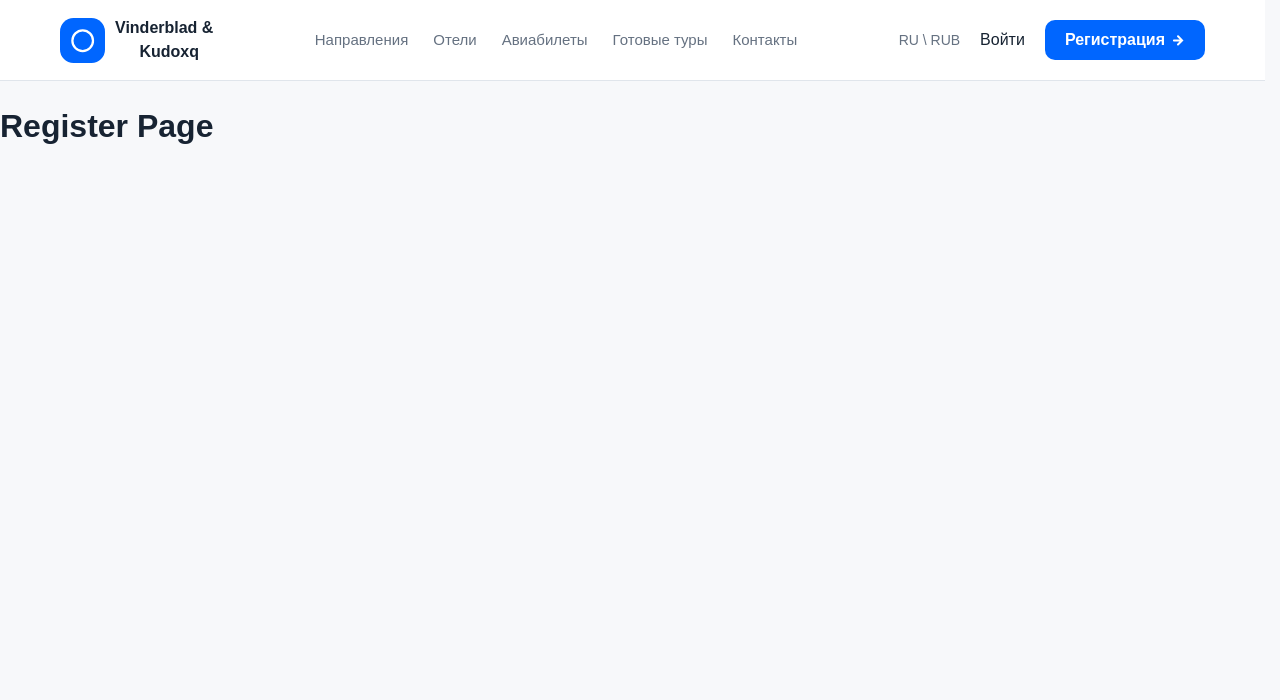
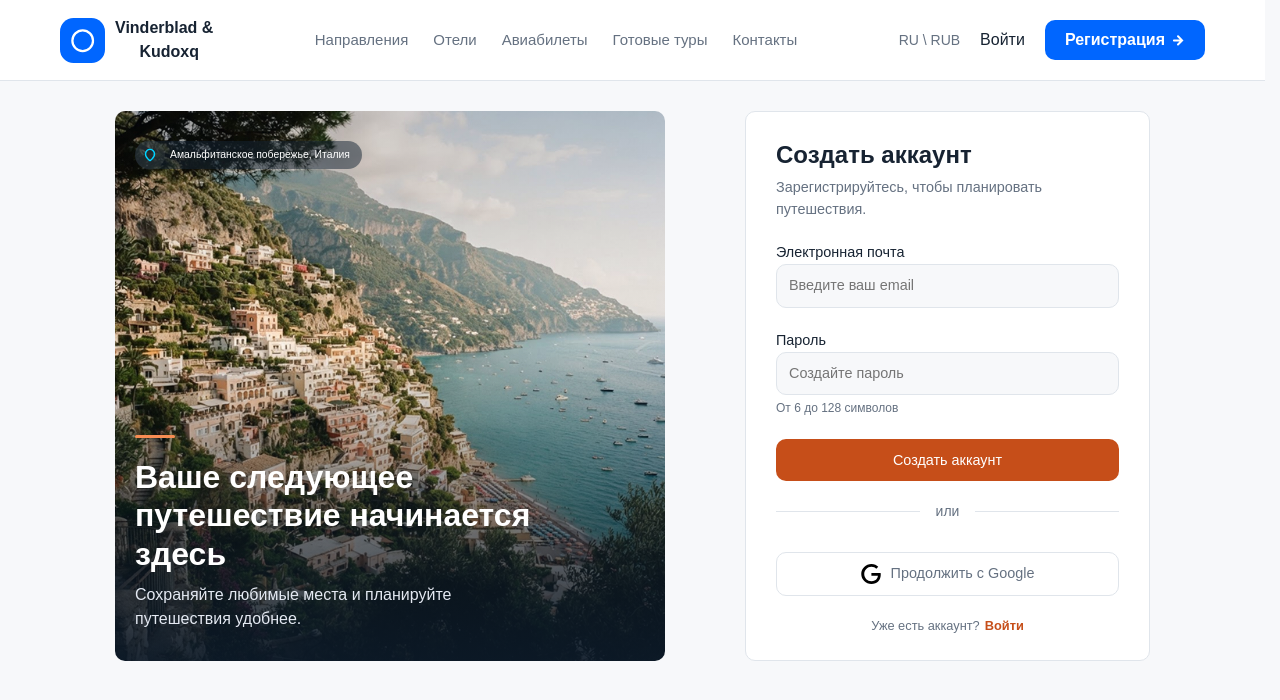
Before and after one commit to Vinderblad7/booking-microservices, a React app in the folder frontend/: page /register in a window 1280 px wide. Shown: the top 700 px of the page. Built offline with nearby package versions, Linux system fonts and the light colour scheme; the HTML template or start-up script is replaced by a standard one; a web font is replaced by a local one.

Commit message:
frontend: designed registration page

```diff
--- a/frontend/src/components/AuthForm/AuthForm.css
+++ b/frontend/src/components/AuthForm/AuthForm.css
@@ -0,0 +1,180 @@
+.auth-form {
+    width: 100%;
+    max-width: 450px;
+    max-height: 600px;
+
+    border: 1px solid var(--color-stroke);
+    border-radius: var(--border-radius-sm);
+
+    background-color: var(--color-light);
+
+    padding: 25px 30px 25px 30px;
+}
+
+.auth-form-header {
+    margin-bottom: 20px;
+}
+
+.auth-form-title {
+    font-size: 1.5rem;
+    font-weight: 600;
+}
+
+.auth-form-text {
+    font-size: 0.9rem;
+    font-weight: 400;
+    color: var(--color-text-secondary);
+    margin-top: 4px;
+}
+
+.auth-form-fields {
+    display: flex;
+    flex-direction: column;
+    gap: 20px;
+}
+
+.auth-field {
+    display: flex;
+    flex-direction: column;
+}
+
+.auth-form-field label {
+    font-size: 0.9rem;
+    font-weight: 500;
+    margin-bottom: 6px;
+}
+
+.auth-form-field input {
+    width: 100%;
+    box-sizing: border-box;
+    padding: 10px 12px;
+
+    border: 1px solid var(--color-stroke);
+    border-radius: var(--border-radius-sm);
+
+    background-color: var(--color-bg);
+    color: var(--color-text-secondary);
+
+    font-size: 0.9rem;
+
+    outline: none;
+
+    transition: var(--transition-duration);
+}
+
+.auth-form-field input:focus {
+    border-color: var(--color-primary);
+}
+
+.auth-field-hint {
+    font-size: 0.75rem;
+    font-weight: 400;
+    color: var(--color-text-secondary);
+    margin-top: 4px;
+}
+
+.auth-submit-button {
+    display: flex;
+    justify-content: center;
+    align-items: center;
+
+    width: 100%;
+    min-height: 42px;
+    padding: 10px 12px;
+
+    border-radius: var(--border-radius-sm);
+    background-color: var(--color-orange);
+    color: var(--color-light);
+    font-size: 0.9rem;
+    font-weight: 500;
+
+    border: none;
+
+    cursor: pointer;
+    transition: var(--transition-duration);
+}
+
+.auth-submit-button:hover {
+    transform: translateY(-2px);
+    filter: brightness(0.95);
+}
+
+.auth-submit-button__google {
+    display: inline-flex;
+    justify-content: center;
+    align-items: center;
+    gap: 10px;
+
+    width: 100%;
+    min-height: 42px;
+    padding: 10px 12px;
+    margin-top: 10px;
+
+    border-radius: var(--border-radius-sm);
+    background-color: var(--color-light);
+    color: var(--color-text-secondary);
+    font-size: 0.9rem;
+    font-weight: 500;
+
+    border: 1px solid var(--color-stroke);
+
+    cursor: pointer;
+    transition: var(--transition-duration);
+}
+
+.auth-submit-button__google:hover {
+    transform: translateY(-2px);
+    filter: brightness(0.95);
+}
+
+.btn-icon__google {
+    width: 20px;
+    height: 20px;
+    flex-shrink: 0;
+}
+
+.auth-devider {
+    display: flex;
+    align-items: center;
+    gap: 16px;
+
+    margin: 20px 0;
+
+    color: var(--color-text-secondary);
+    font-size: 0.875rem;
+}
+
+.auth-devider::before,
+.auth-devider::after {
+    content: "";
+    flex: 1;
+    height: 1px;
+    background-color: var(--color-stroke);
+}
+
+.auth-footer {
+    display: flex;
+    justify-content: center;
+    align-items: center;
+
+    margin-top: 20px;
+    gap: 5px;
+
+    font-size: 0.8rem;
+}
+
+.auth-footer span {
+    color: var(--color-text-secondary);
+}
+
+.auth-footer a {
+    color: var(--color-orange);
+    font-weight: 600;
+
+    transition: var(--transition-duration);
+}
+
+.auth-footer a:hover {
+    transform: translateY(-2px);
+    filter: brightness(0.95);
+}
--- a/frontend/src/components/AuthForm/AuthForm.jsx
+++ b/frontend/src/components/AuthForm/AuthForm.jsx
@@ -0,0 +1,67 @@
+import './AuthForm.css';
+
+function AuthForm() {
+    return (
+        <div className="auth-form">
+            <div className="auth-form-header">
+
+                <h2 className="auth-form-title">Создать аккаунт</h2>
+                <p className="auth-form-text">Зарегистрируйтесь, чтобы планировать путешествия.</p>
+
+            </div>
+
+            <form className="auth-form-fields">
+                <div className="auth-form-field">
+                    <label htmlFor="email">Электронная почта</label>
+                    <input
+                        className="auth-form__input"
+                        type="email"
+                        id="email"
+                        name="email"
+                        placeholder="Введите ваш email"
+                        autoComplete="email"
+                        required
+                    />
+                </div>
+
+                <div className="auth-form-field">
+                    <label htmlFor="password">Пароль</label>
+                    <input
+                        className="auth-form__input"
+                        type="password"
+                        id="password"
+                        name="password"
+                        placeholder="Создайте пароль"
+                        autoComplete="new-password"
+                        required
+                    />
+
+                    <span className="auth-field-hint">
+                        От 6 до 128 символов
+                    </span>
+                </div>
+
+                <button className="auth-submit-button" type="submit">
+                    Создать аккаунт
+                </button>
+
+            </form>
+
+            <div className="auth-devider">
+                <span>или</span>
+            </div>
+
+            <button className=" auth-submit-button__google" type="button">
+                <svg className="btn-icon__google" role="img" viewBox="0 0 24 24" xmlns="http://www.w3.org/2000/svg"><title>Google</title><path d="M12.48 10.92v3.28h7.84c-.24 1.84-.853 3.187-1.787 4.133-1.147 1.147-2.933 2.4-6.053 2.4-4.827 0-8.6-3.893-8.6-8.72s3.773-8.72 8.6-8.72c2.6 0 4.507 1.027 5.907 2.347l2.307-2.307C18.747 1.44 16.133 0 12.48 0 5.867 0 .307 5.387.307 12s5.56 12 12.173 12c3.573 0 6.267-1.173 8.373-3.36 2.16-2.16 2.84-5.213 2.84-7.667 0-.76-.053-1.467-.173-2.053H12.48z"/></svg>
+                Продолжить с Google
+            </button>
+
+            <div className='auth-footer'>
+                <span>Уже есть аккаунт?</span>
+                <a href='/Login'>Войти</a>
+            </div>
+        </div>
+    );
+}
+
+export default AuthForm;
--- a/frontend/src/components/Header/Header.css
+++ b/frontend/src/components/Header/Header.css
@@ -40,6 +40,7 @@
 
 .logo-badge:hover {
     transform: translateY(-2px);
+    filter: brightness(0.95);
 }
 
 .logo-text {
@@ -123,6 +124,7 @@
 
 .signup-button:hover {
     transform: translateY(-2px);
+    filter: brightness(0.95);
 }
 
 .signup-button::before {
--- a/frontend/src/components/Header/Header.jsx
+++ b/frontend/src/components/Header/Header.jsx
@@ -29,8 +29,8 @@ function Header() {
 
                 <div className="actions">
                     <button className="lang-currency-switcher">RU \ RUB</button>
-                    <button className="login-button">Войти</button>
-                    <button className="signup-button">Регистрация</button>
+                    <a href="/login"><button className="login-button">Войти</button></a>
+                    <a href="/register"><button className="signup-button">Регистрация</button></a>
                 </div>
 
             </div>
--- a/frontend/src/components/Hero/SearchPanel/SearchPanel.css
+++ b/frontend/src/components/Hero/SearchPanel/SearchPanel.css
@@ -102,4 +102,5 @@
 
 .search-field-button:hover {
     transform: translateY(-2px);
+    filter: brightness(0.95);
 }
--- a/frontend/src/index.css
+++ b/frontend/src/index.css
@@ -196,7 +196,7 @@ svg * {
   --color-light: rgba(255, 255, 255, 1);
   --color-blue: rgba(0, 102, 255, 1);
   --color-light-blue: rgba(0, 210, 255, 1);
-  --color-orange: rgba(255, 90, 54, 1);
+  --color-orange: rgba(198, 78, 25, 1);
   --color-light-gray: rgba(228, 233, 242, 1);
   --color-gray: rgba(143, 155, 179, 1);
   --color-stroke: rgba(224, 229, 235, 1);
--- a/frontend/src/pages/Register/Register.css
+++ b/frontend/src/pages/Register/Register.css
@@ -0,0 +1,104 @@
+.register-page {
+    display: grid;
+    grid-template-columns: 1fr 1fr;
+
+    gap: 80px;
+
+    min-height: calc(100vh - 80px);
+
+    margin: 30px 115px;
+}
+
+.register-visual {
+    width: 550px;
+    height: 550px;
+    position: relative;
+    display: flex;
+    flex-direction: column;
+    justify-content: space-between;
+
+    padding: 30px 20px;
+
+    border-radius: var(--border-radius-sm);
+    background-image:
+        linear-gradient(
+            to bottom,
+            rgba(12, 26, 41, 0.1569) 0%,
+            rgba(12, 26, 41, 0) 42%,
+            rgba(12, 26, 41, 0.9098) 100%
+        ),
+        url("../../assets/images/Amalfi_coast.jpg");
+    background-size: cover;
+    background-position: center;
+    background-repeat: no-repeat;
+}
+
+.register-visual::after{
+    display: flex;
+    flex-direction: column;
+    justify-content: center;
+
+    padding: 30px 20px;
+}
+
+
+.register-visual-content {
+    max-width: 400px;
+}
+
+.register-visual-location {
+    position: relative;
+    align-self: flex-start;
+
+    padding: 6px 12px 6px 35px;
+
+    color: var(--color-light);
+    background-color: rgba(21, 37, 53, 0.502);
+    border-radius: var(--border-radius-lg);
+    font-size: 0.65rem;
+
+    z-index: 1;
+}
+
+.register-visual-location::before {
+    content: "";
+    position: absolute;
+
+    left: 0px;
+    top: 50%;
+    transform: translateY(-50%);
+
+    width: 30px;
+    height: 30px;
+
+    background-image: url("../../assets/icons/field-icon-bg.svg");
+    background-size: contain;
+    background-repeat: no-repeat;
+    background-position: center;
+}
+
+.register-visual-content h1 {
+    font-size: 2rem;
+    font-weight: 700;
+    line-height: 1.2;
+    color: var(--color-light);
+}
+
+.register-visual-content h1::before {
+    content: "";
+    display: block;
+
+    width: 40px;
+    height: 3px;
+    margin-bottom: 20px;
+
+    background-color: rgba(248, 141, 83, 1);
+    border-radius: var(--border-radius-sm);
+}
+
+.register-visual-content p {
+    font-size: 1rem;
+    line-height: 1.5;
+    color: var(--color-light-gray);
+    margin-top: 10px;
+}
--- a/frontend/src/pages/Register/Register.jsx
+++ b/frontend/src/pages/Register/Register.jsx
@@ -1,7 +1,36 @@
+import AuthForm from "../../components/AuthForm/AuthForm";
+import "./Register.css";
+
 function Register() {
     return (
-        <main>
-            <h1>Register Page</h1>
+        <main className="register-page">
+            <section className="register-visual">
+
+                <div className="register-visual-location">
+                        <span>Амальфитанское побережье, Италия</span>
+                </div>
+
+                <div className="register-visual-content">
+
+
+                    <h1 className="register-visual__title">
+                        Ваше следующее<br></br>путешествие
+                        начинается<br></br>здесь
+                    </h1>
+
+                    <p className="register-visual__text">
+                        Сохраняйте любимые места и планируйте
+                        путешествия удобнее.
+                    </p>
+
+                </div>
+
+            </section>
+
+            <section className="register-form">
+                <AuthForm />
+            </section>
+
         </main>
     );
 }
```
Also changed, not shown: frontend/src/assets/images/Amalfi_coast.jpg (added).
